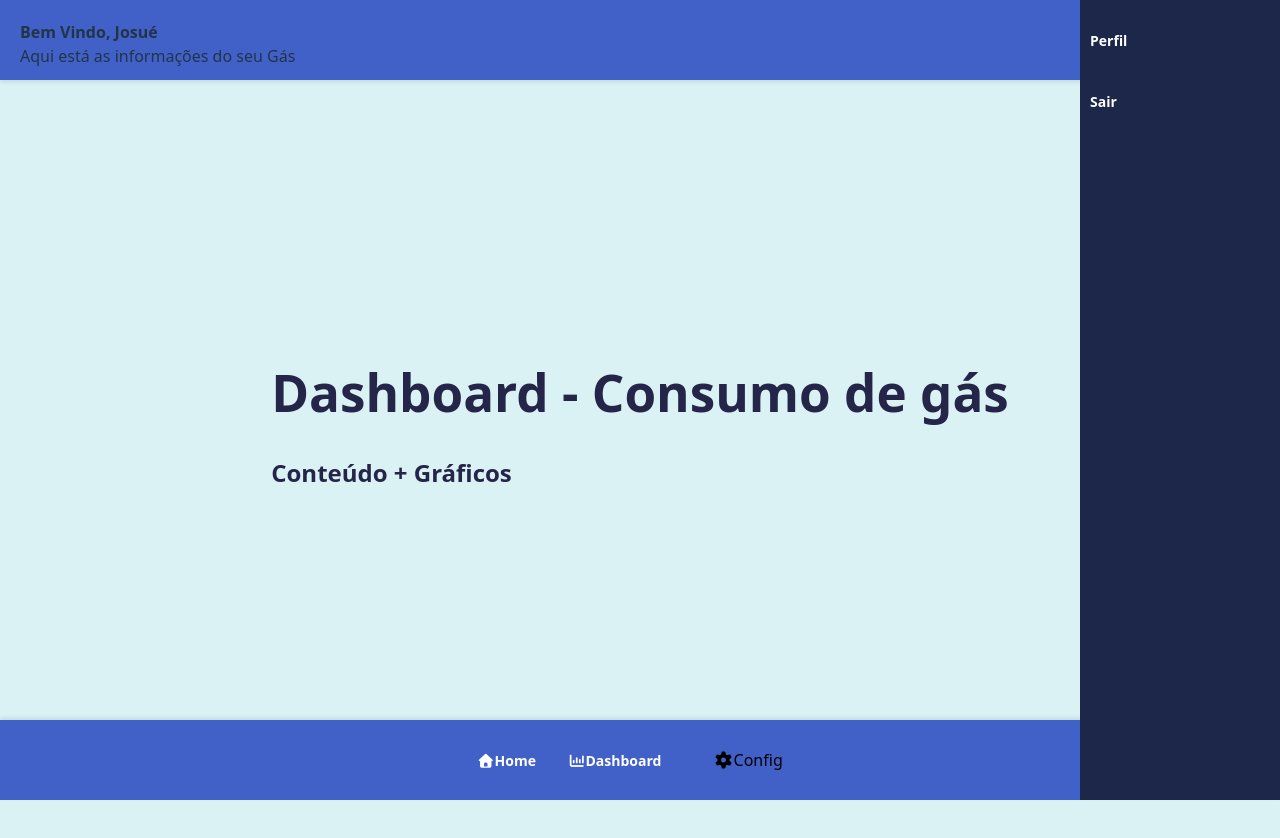
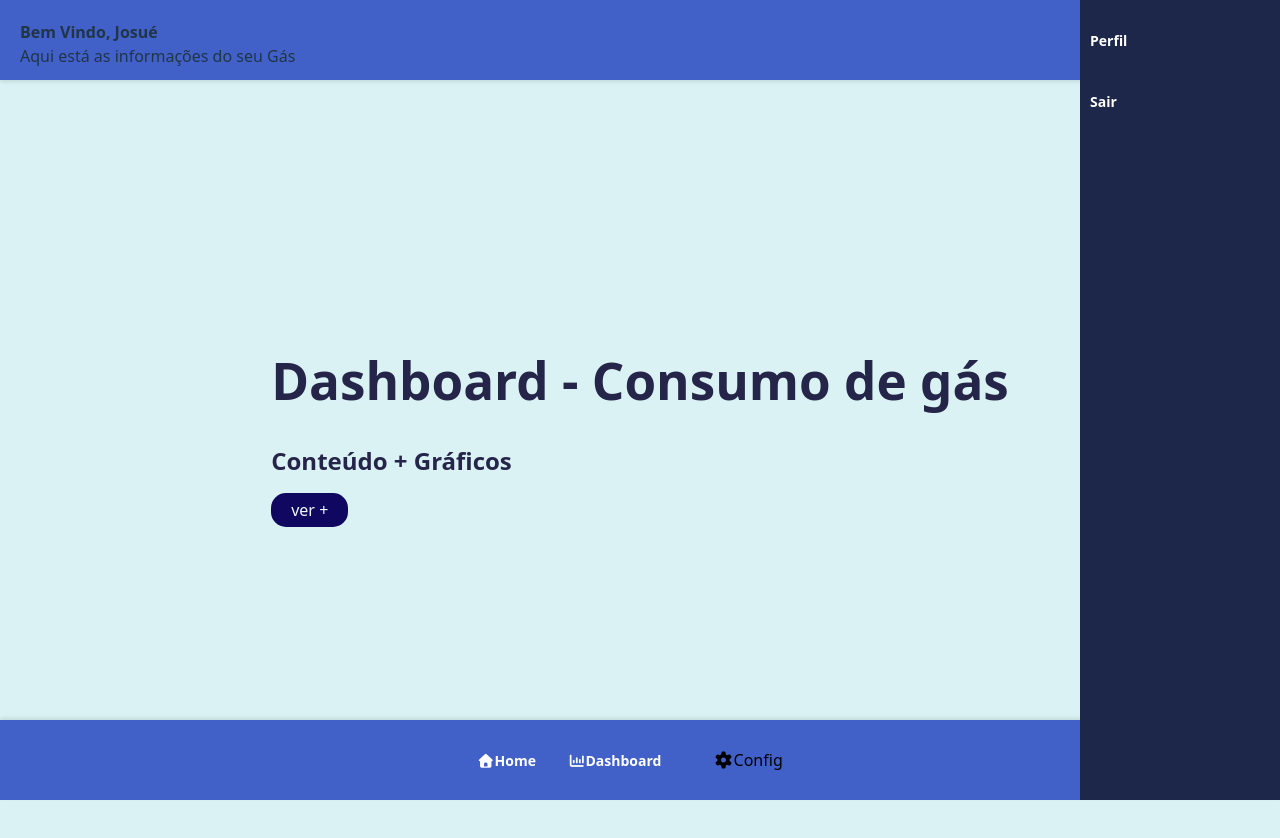
Before and after one commit to MateusLiraFront/app-gas, a React (Vite) app: page /dashboard in a window 1280 px wide. Built offline with nearby package versions, Linux system fonts and the light colour scheme.

Commit message:
dash geral

```diff
--- a/src/App.jsx
+++ b/src/App.jsx
@@ -7,6 +7,7 @@ import Cadastro from "./pages/Cadastro/Cadastro";
 import Home from "./pages/Home/Home";
 import Suporte from "./pages/Suporte/Suporte";
 import Dashboard from "./pages/Dashboard/Dashboard";
+import Dashgeral from "./pages/Dashboard/Dashgeral";
 import Perfil from "./pages/Perfil/Perfil";
 import './styles/index.scss';
 
@@ -24,6 +25,7 @@ function App() {
         <Route element={<DefaultLayout />}>
           <Route path="/home" element={<Home />} />
           <Route path="/dashboard" element={<Dashboard />} />
+          <Route path="/dashgeral" element={<Dashgeral />} />
           <Route path="/perfil" element={<Perfil />} />
         </Route>
       </Routes>
--- a/src/pages/Dashboard/Dashboard.css
+++ b/src/pages/Dashboard/Dashboard.css
@@ -0,0 +1,6 @@
+.general{
+    background-color: rgb(16, 7, 97);
+    color: aliceblue;
+    padding: 6px 20px;
+    border-radius: 15px;
+}
--- a/src/pages/Dashboard/Dashboard.jsx
+++ b/src/pages/Dashboard/Dashboard.jsx
@@ -1,10 +1,19 @@
 import "./Dashboard.css";
+import { Link } from "react-router-dom";
 
 export default function Dashboard() {
   return (
     <div className="absolute inset-0 ">
       <h1>Dashboard - Consumo de gás</h1>
       <h2>Conteúdo + Gráficos</h2>
+
+      <Link
+          to="/dashgeral"
+          className="general">
+          <i className="" />
+          ver +
+        </Link>
+
     </div>
   );
 }
--- /dev/null
+++ b/src/pages/Dashboard/Dashgeral.jsx
@@ -0,0 +1,10 @@
+import "./Dashgeral.css";
+
+export default function Dashgeral() {
+  return (
+    <div className="absolute inset-0 ">
+      <h1>Dashgeral </h1>
+      <h2>+ detalhes do consumo</h2>
+    </div>
+  );
+}
```
Also changed, not shown: src/pages/Dashboard/Dashgeral.css (added).
